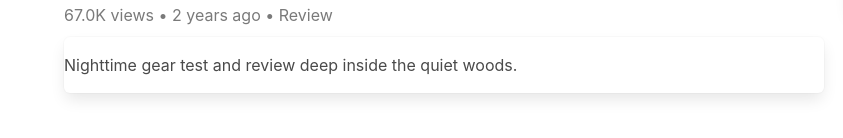
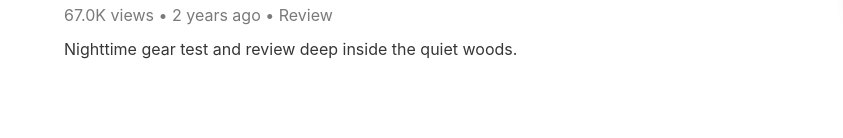
Before and after one commit to ash5me/TSProject, a website with bundled scripts: page index.html in a window 1280 px wide. Both pictures are taken after a click on the element 247 px from the left and 417 px from the top of the page. Shown: the part 606-744 px from the top of the page, 0-843 px from the left. Built offline with nearby package versions, Linux system fonts and the light colour scheme.

Commit message:
Description box removed

```diff
--- a/index.html
+++ b/index.html
@@ -152,7 +152,11 @@
     }
 
     .watch-description-box {
-      padding: 1rem 0;
+      padding: 0;
+    }
+
+    .watch-description {
+      margin: 0;
     }
 
     .watch-meta {
@@ -284,8 +288,8 @@
           </div>
           <h1 id="watch-title" class="title is-4 mb-2"></h1>
           <p id="watch-meta" class="subtitle is-6 has-text-grey mb-3 watch-meta"></p>
-          <div class="box watch-description-box">
-            <p id="watch-description"></p>
+          <div class="watch-description-box">
+            <p id="watch-description" class="watch-description"></p>
           </div>
         </div>
 
```
